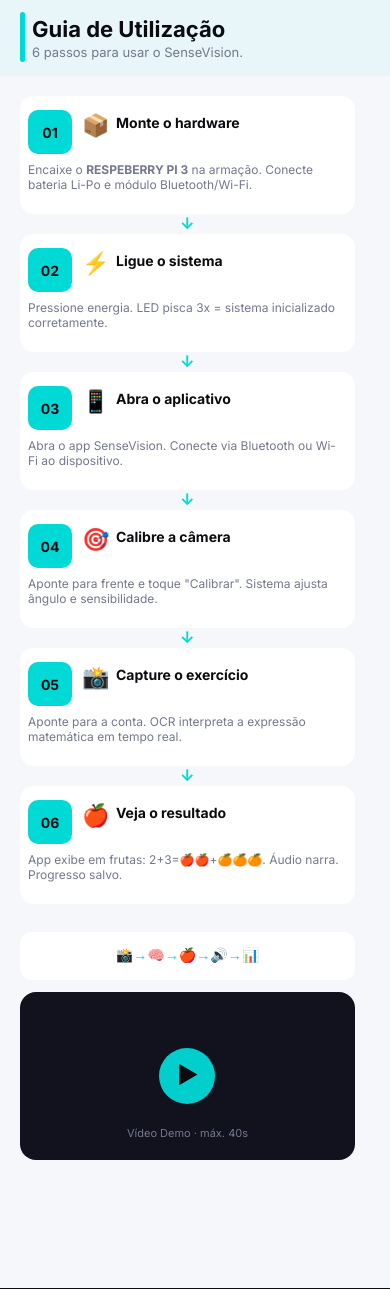
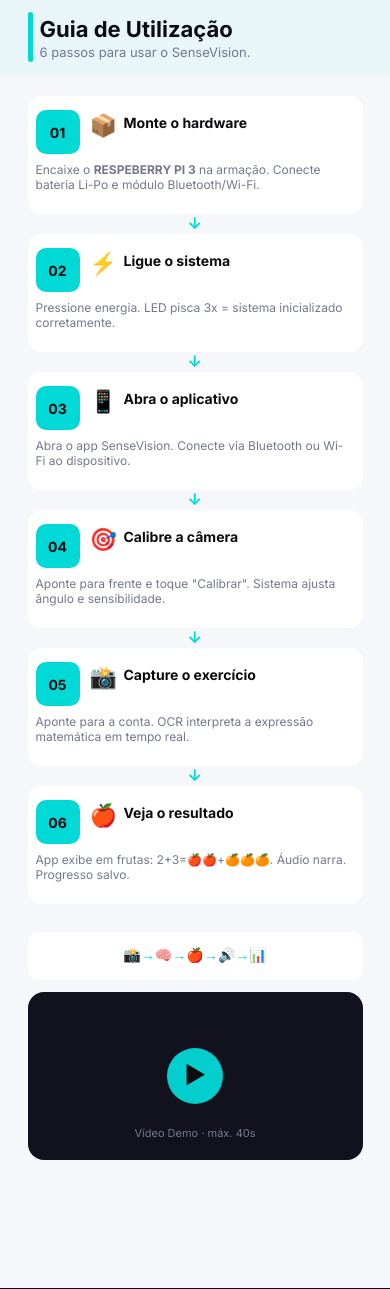
Before and after one commit to 1ucasxz/sense-vision-website, a PHP site: page /instrucoes.html in a window 390 px wide. Shown: the part 60-1349 px from the top of the page. Run offline with PHP 8.4, Linux system fonts and the light colour scheme.

Commit message:
Correção da centralização dos elementos no mobile

```diff
--- a/css/instrucoes.css
+++ b/css/instrucoes.css
@@ -394,4 +394,16 @@
   .video-placeholder p { font-size: 0; }
   .video-placeholder p::after { content: "Vídeo Demo · máx. 40s"; font-size: 11px; }
   .instructions-footer p::after { content: "© 2026 SenseVision"; }
+
+  .instructions-heading__accent,
+  .steps,
+  .instructions-flow,
+  .video-placeholder {
+    left: calc(50% - 167.5px);
+  }
+
+  .instructions-heading h1,
+  .instructions-heading p {
+    left: calc(50% - 155.5px);
+  }
 }
--- a/css/style.css
+++ b/css/style.css
@@ -664,4 +664,14 @@ main {
   }
   .footer p { font-size: 0; }
   .footer p::after { content: "© 2026 SenseVision · TCC 3º Ano"; font-size: 11px; }
+
+  /* Mantém o grid de 335px do Figma centralizado em telas mobile maiores. */
+  .badge-pill,
+  .hero__title-mobile,
+  .hero__description-mobile,
+  .hero__visual,
+  .hero__actions,
+  .mobile-summary {
+    left: calc(50% - 167.5px);
+  }
 }
```
Also changed, not shown: css/produto.css (+11 -0 lines).
